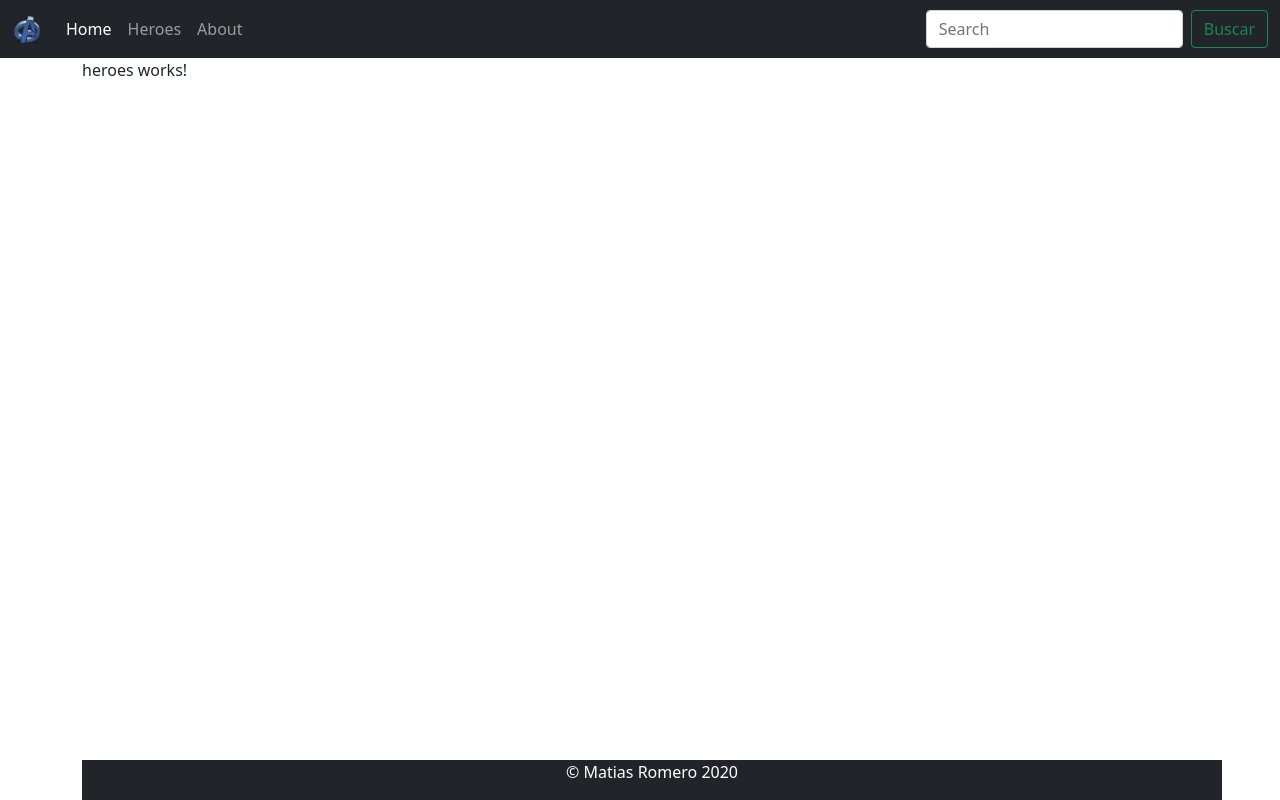
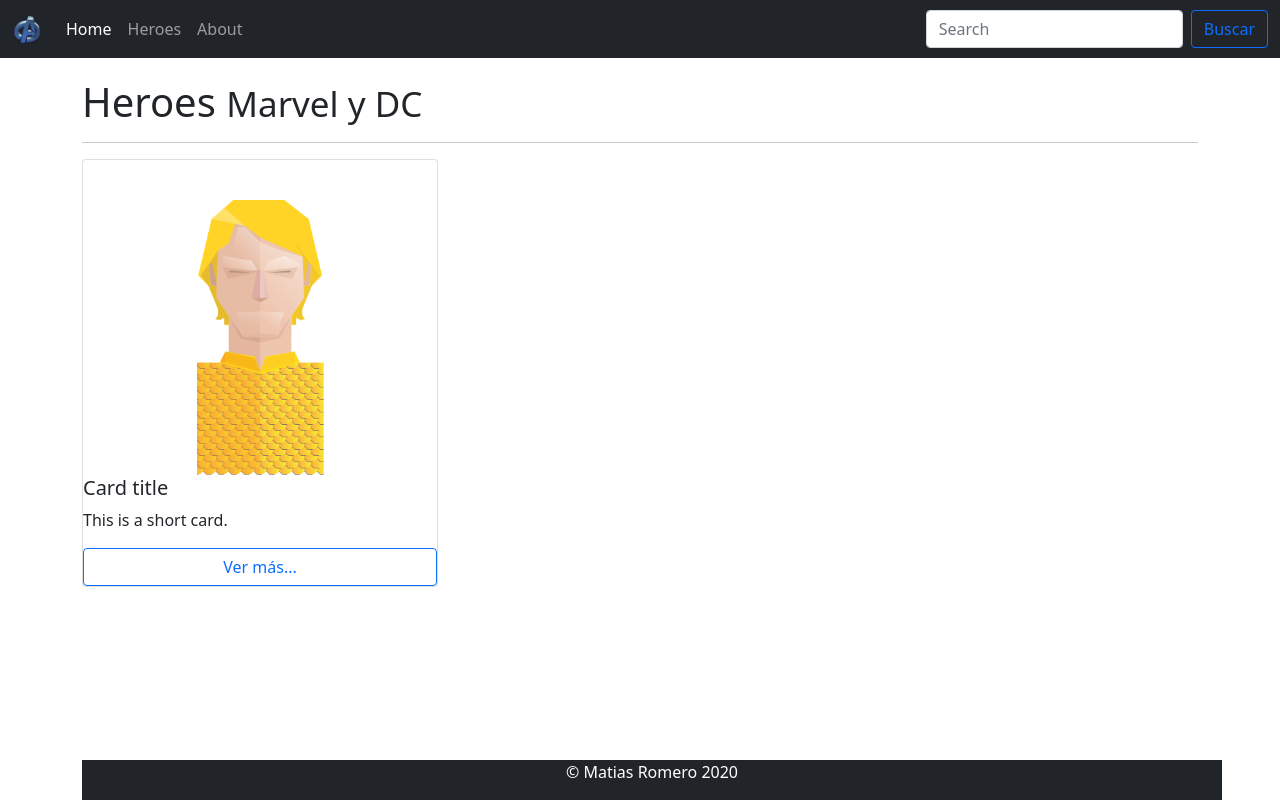
Before and after one commit to mattmati/AppComic, an Angular app: page /heroes in a window 1280 px wide. Built offline with nearby package versions, Linux system fonts and the light colour scheme.

Commit message:
servicio listo para funcionar

```diff
--- a/src/app/app.module.ts
+++ b/src/app/app.module.ts
@@ -8,6 +8,7 @@
 import { FooterComponent } from './components/footer/footer/footer.component';
 import { HomeComponent } from './components/home/home.component';
 import { NavbarComponent } from './components/shared/navbar/navbar.component';
+import { HeroesService } from './servicios/heroes.service';
 
 @NgModule({
   declarations: [
@@ -22,7 +23,7 @@
     BrowserModule,
     AppRoutingModule
   ],
-  providers: [],
+  providers: [HeroesService],
   bootstrap: [AppComponent]
 })
 export class AppModule { }
--- a/src/app/components/heroes/heroes.component.html
+++ b/src/app/components/heroes/heroes.component.html
@@ -1 +1,21 @@
-<p>heroes works!</p>
+<h1>Heroes <small>Marvel y DC</small></h1>
+<hr>
+
+<div class="row row-cols-1 row-cols-md-3 g-4">
+
+    <div class="card-coulmns">
+        <div class="card h-100">
+            <img src="assets/img/aquaman.png" class="card-img-top" alt="...">
+            <div class="card-block">
+                <h5 class="card-title">Card title</h5>
+                <p class="card-text">This is a short card.</p>
+
+                <button type="button" class="btn btn-outline-primary btn-block">
+                    Ver más...
+                </button>
+
+            </div>
+        </div>
+    </div>
+
+</div>
--- a/src/app/components/shared/navbar/navbar.component.html
+++ b/src/app/components/shared/navbar/navbar.component.html
@@ -1,34 +1,3 @@
-<!-- <nav class="navbar navbar-expand-lg navbar-dark bg-dark">
-
-    <button class="navbar-toggler" type="button" data-toggle="collapse" data-target="#navbarSupportedContent" aria-controls="navbarSupportedContent" aria-expanded="false" aria-label="Toggle navigation">
-      <span class="navbar-toggler-icon"></span>
-    </button>
-
-    <a class="navbar-brand" href="#">
-        <img src="assets/img/A-64.png" width="30" height="30" alt="" loading="lazy">
-    </a>
-
-    <div class="collapse navbar-collapse" id="navbarSupportedContent">
-        <ul class="navbar-nav mr-auto">
-
-            <li class="nav-item" routerLinkActive="active">
-                <a class="nav-link" [routerLink]="['home']">Home</a>
-            </li>
-            <li class="nav-item" routerLinkActive="active">
-                <a class="nav-link" [routerLink]="['heroes']">Heroes</a>
-            </li>
-            <li class="nav-item" routerLinkActive="active">
-                <a class="nav-link" [routerLink]="['about']">About</a>
-            </li>
-
-        </ul>
-        <form class="form-inline my-2 my-lg-0">
-            <input class="form-control mr-sm-2" type="search" placeholder="Search" aria-label="Search">
-            <button class="btn btn-outline-success my-2 my-sm-0" type="submit">Buscar</button>
-        </form>
-    </div>
-</nav> -->
-
 <nav class="navbar navbar-expand-lg navbar-dark bg-dark">
     <div class="container-fluid">
         <a class="navbar-brand" href="#">
@@ -53,7 +22,7 @@
             </ul>
             <form class="d-flex">
                 <input class="form-control me-2" type="search" placeholder="Search" aria-label="Search">
-                <button class="btn btn-outline-success" type="submit">Buscar</button>
+                <button class="btn btn-outline-primary" type="submit">Buscar</button>
             </form>
         </div>
     </div>
--- a/src/styles.css
+++ b/src/styles.css
@@ -1 +1,13 @@
 /* You can add global styles to this file, and also import other style files */
+
+body {
+    padding-bottom: 50px;
+}
+
+.main-container {
+    margin-top: 20px;
+}
+
+.btn-block {
+    width: 100%;
+}
```
Also changed, not shown: src/app/app-routing.module.ts (+4 -4 lines), src/app/servicios/heroes.service.ts (added, +12 -0 lines).
